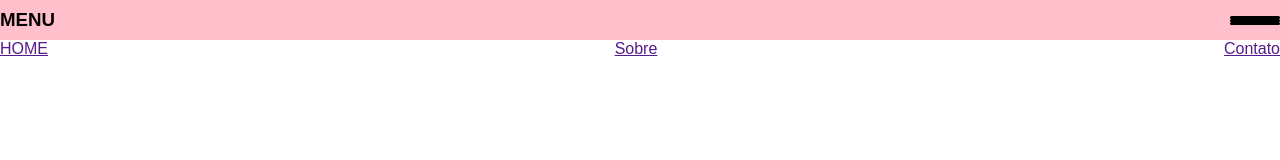
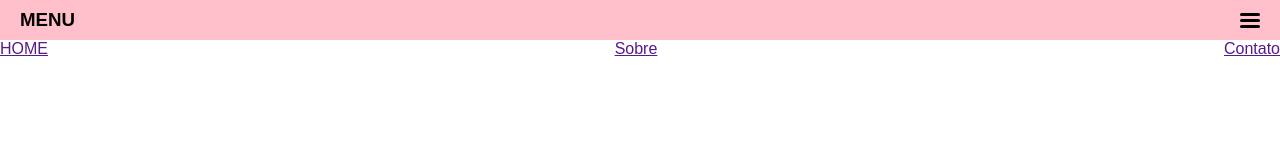
Before and after one commit to isabelapreviato/HAMBURGUER, a plain HTML site: page index.html in a window 1280 px wide. Drawn offline with Linux system fonts and the light colour scheme.

Commit message:
primeiro

```diff
--- a/script.js
+++ b/script.js
@@ -2,7 +2,10 @@ const menuHamburguer = document.querySelector('menu-hamburguer');
 const navMenuHamburguer = document.querySelector('.nav-menu-hamburguer');
 
 const atualizarMenu = function() {
+    menuHamburguer.classList.toggle('ativo');
     navMenuHamburguer.classList.toggle ('visivel');
 }
 
+
+
 menuHamburguer.onclick = atualizarMenu;
--- a/style.css
+++ b/style.css
@@ -3,6 +3,10 @@ body {
     padding:10;
     font-family: sans-serif;
     text-decoration: none;
+}
+
+h3 {
+    margin-left: 20px;
 }
 
 header {
@@ -17,16 +21,17 @@ header {
     align-items: center;
     display: flex;
     flex-direction: column;
-    height: 40px;
+    height: 80px;
     justify-content: center;
-    width: 50px;
+    width: 20px;
+    margin-right: 20px;
 }
 
 .nav-menu-hamburguer {
     align-items: center;
     display: flex;
     justify-content: space-between;
-    padding: 0
+    padding: 0;
 }
 
 /* span {
@@ -40,6 +45,6 @@ header {
     border-radius: 30px;
     display: block;
     height: 3px;
-    margin: 1.5px o;
+    margin: 1.5px 0;
     width: 100%;
 }
```
